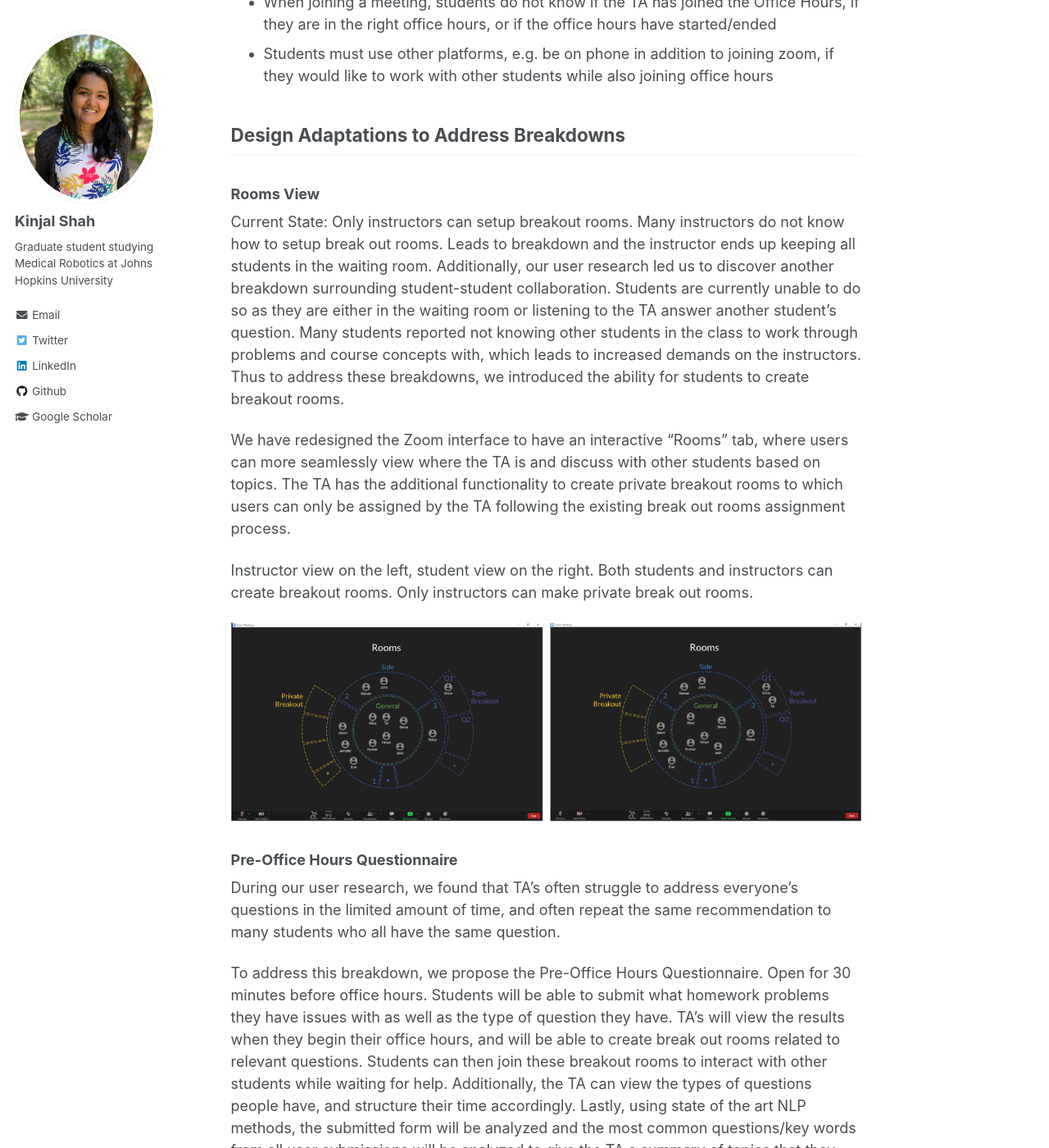
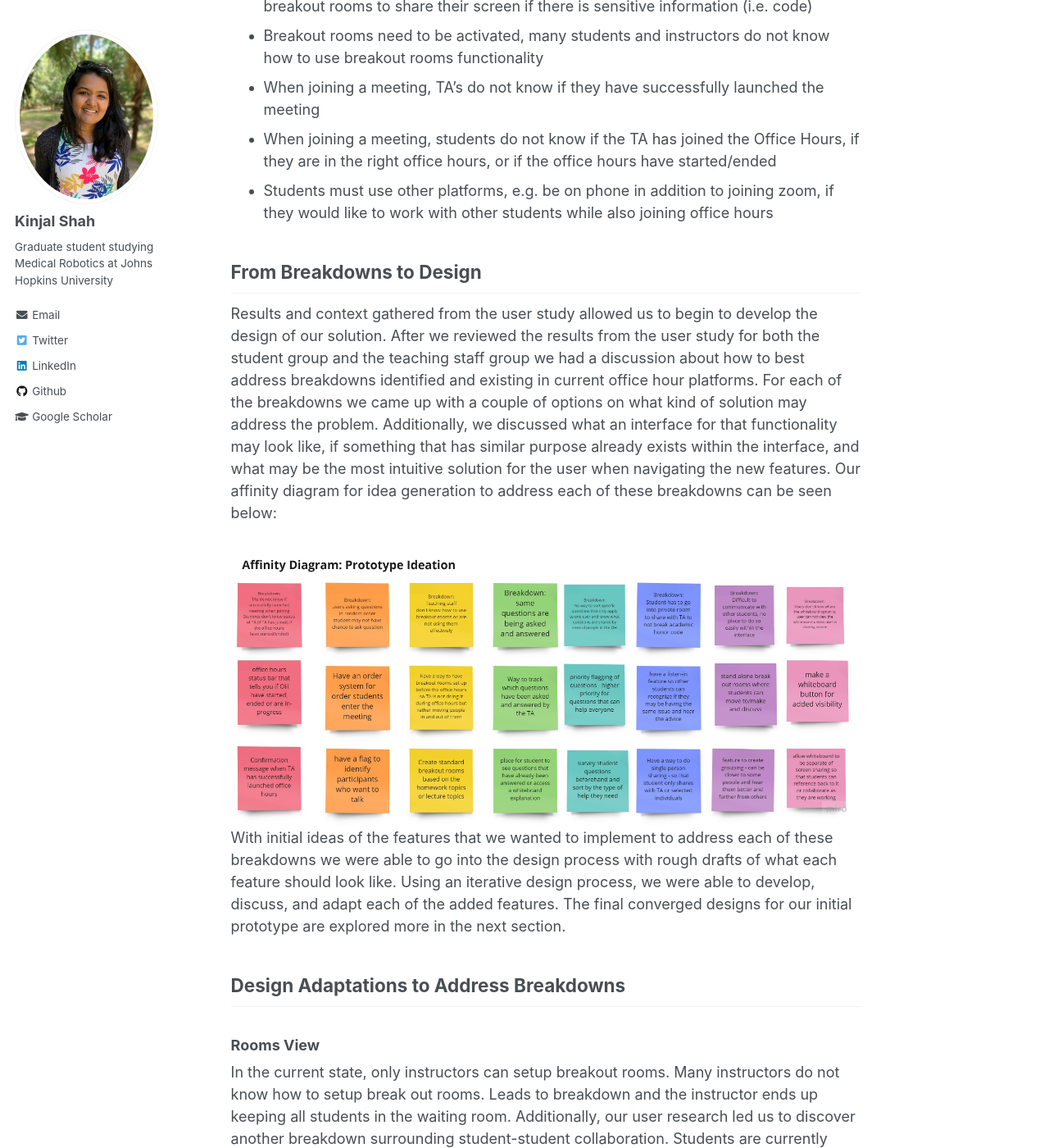
Before and after one commit to kinjmshah/kinjmshah.github.io, a Jekyll site: the page built from _portfolio/HCI_Project1.md, in a window 1280 px wide and 1400 px high, scrolled down 8358 px. Shown: the whole window at 82% size. Built offline with Jekyll 4.4.1, drawn with Linux system fonts in a browser that asks for light colours; some of the changed text lies outside the part shown.

Commit message:
Update HCI_Project1.md

```diff
--- a/_portfolio/HCI_Project1.md
+++ b/_portfolio/HCI_Project1.md
@@ -45,10 +45,9 @@ To understand how to best improve/create our platform for office hours, we first
 ### Target User Demographic
 While Zoom is widely used by many demographics during this COVID-19 era, our primary user demographic are university **students** and **teaching staff (instructors, teaching assistants, course assistants)**. Although as a group we covered both groups of users, we identified the need to perform further research into how this service is currently being used across a wider spectrum. Largely we understood that the experience may be different at different schools, for different courses, for different class size, and for different majors among others. To identify usability problems with current platforms we decided to do a usability study.
 
-### Diary Form Links
+### Diary Form and Result Links
 
 [Student Diary - Form](https://docs.google.com/forms/d/e/1FAIpQLSdBQSXwwy4MeFa6Xqi2hXcXX9tboxZj_UnweTyj3J-ZOMpu9Q/viewform?usp=sf_link)
-
 [Student Diary - Resonses](https://docs.google.com/forms/d/1Wz797YvIhAKNiiO4G_-8z62ym9Xeb5xUJAag6hyi454/edit#responses)
 
 [Instructor/TA Diary - Form](https://forms.gle/UN4nomS1U2A6ggAM6)
@@ -84,13 +83,11 @@ The results from our user study do indicate that there are several breakdowns wi
   <img src='/images/hci/preference_response.png'>
 </div>
 
-These responses, along with the
+These responses, along with the context provided by the remainder of the results in the diary user study indicate many breakdowns occurring, with student users having an especially difficult time navigating the interfaces and get the help they need and expect from office hours.
 
 ### Results: Flow Model
 
 We chose to use a Flow Model to interpret our results from the diary study as the Zoom platform is primarily a communication tool. Therefore, we needed to better understand how communications of different forms happen in order to understand how to best improve the application. For this reason, a flow model was more appropriate for our evaluation than a sequential model.
-
-From the 17 responses received, all students, and almost all TAs believed that in person office hours are much better than online.
 
 <div align="center">
   <img src='/images/hci/flow.png'>
@@ -118,6 +115,10 @@ While the majority of our observations were about communication pathways using Z
   Task 2: Share Screen with Instructor
 </b></div>
 
+<div align="center">
+  <img src='/images/hci/screenshare_SequentialModel.png'>
+</div>
+
 ### Results: Primary Sources of Breakdowns
 - Screen sharing is to an entire room, therefore students need to be put into private breakout rooms to share their screen if there is sensitive information (i.e. code)
 - Breakout rooms need to be activated, many students and instructors do not know how to use breakout rooms functionality
@@ -125,10 +126,20 @@ While the majority of our observations were about communication pathways using Z
 - When joining a meeting, students do not know if the TA has joined the Office Hours, if they are in the right office hours, or if the office hours have started/ended
 - Students must use other platforms, e.g. be on phone in addition to joining zoom, if they would like to work with other students while also joining office hours
 
+## From Breakdowns to Design
+
+Results and context gathered from the user study allowed us to begin to develop the design of our solution. After we reviewed the results from the user study for both the student group and the teaching staff group we had a discussion about how to best address breakdowns identified and existing in current office hour platforms. For each of the breakdowns we came up with a couple of options on what kind of solution may address the problem. Additionally, we discussed what an interface for that functionality may look like, if something that has similar purpose already exists within the interface, and what may be the most intuitive solution for the user when navigating the new features. Our affinity diagram for idea generation to address each of these breakdowns can be seen below:
+
+<div align="center">
+  <img src='/images/hci/ideas_prototype.png'>
+</div>
+
+With initial ideas of the features that we wanted to implement to address each of these breakdowns we were able to go into the design process with rough drafts of what each feature should look like. Using an iterative design process, we were able to develop, discuss, and adapt each of the added features. The final converged designs for our initial prototype are explored more in the next section.
+
 ## Design Adaptations to Address Breakdowns
 
 ### Rooms View
-Current State: Only instructors can setup breakout rooms. Many instructors do not know how to setup break out rooms. Leads to breakdown and the instructor ends up keeping all students in the waiting room. Additionally, our user research led us to discover another breakdown surrounding student-student collaboration. Students are currently unable to do so as they are either in the waiting room or listening to the TA answer another student’s question. Many students reported not knowing other students in the class to work through problems and course concepts with, which leads to increased demands on the instructors. Thus to address these breakdowns, we introduced the ability for students to create breakout rooms.
+In the current state, only instructors can setup breakout rooms. Many instructors do not know how to setup break out rooms. Leads to breakdown and the instructor ends up keeping all students in the waiting room. Additionally, our user research led us to discover another breakdown surrounding student-student collaboration. Students are currently unable to do so as they are either in the waiting room or listening to the TA answer another student’s question. Many students reported not knowing other students in the class to work through problems and course concepts with, which leads to increased demands on the instructors. Thus to address these breakdowns, we introduced the ability for students to create breakout rooms.
 
 We have redesigned the Zoom interface to have an interactive “Rooms” tab, where users can more seamlessly view where the TA is and discuss with other students based on topics. The TA has the additional functionality to create private breakout rooms to which users can only be assigned by the TA following the existing break out rooms assignment process.
 
@@ -210,9 +221,13 @@ Zoom comes with a whiteboard and annotation features. But most users did not kno
   <img src='/images/hci/whiteboard.png'>
 </div>
 
+## Prototype Evaluation
 
+<div align="center">
+  Prototype
+</div>
+<iframe src="https://docs.google.com/presentation/d/e/2PACX-1vS6COgELjBw83IQ8NWevIzHliqX1qoPJ9POlLIXqZ7ePyn4wmrfMRBgPsjPZ0iuO001pl1QJV-3WDfL/embed?start=false&loop=false&delayms=60000" frameborder="0" width="960" height="569" allowfullscreen="true" mozallowfullscreen="true" webkitallowfullscreen="true"></iframe>
 
-## Prototype Evaluation
 ### User Personas
 
 *User 1*
@@ -266,6 +281,16 @@ User 2
 User 3
 </b></div><br>
 <iframe width="560" height="315" src="https://www.youtube.com/embed/78H6idsqfFc" frameborder="0" allow="accelerometer; autoplay; clipboard-write; encrypted-media; gyroscope; picture-in-picture" allowfullscreen></iframe><br>
+
+<div align="center"><b>
+User 4
+</b></div><br>
+<iframe width="560" height="315" src="https://www.youtube.com/embed/--vQNZQ26_k" frameborder="0" allow="accelerometer; autoplay; clipboard-write; encrypted-media; gyroscope; picture-in-picture" allowfullscreen></iframe>
+
+<div align="center"><b>
+User 5
+</b></div><br>
+<iframe width="560" height="315" src="https://www.youtube.com/embed/W7bLKA31UQg" frameborder="0" allow="accelerometer; autoplay; clipboard-write; encrypted-media; gyroscope; picture-in-picture" allowfullscreen></iframe>
 
 ### Prototype Evaluation Tasks
 
@@ -344,9 +369,9 @@ In our initial high-fidelity prototype we addressed the issue of making the whit
   <img src='/images/hci/whiteboard_iteration.png'>
 </div>
 
-### Making the Whiteboard Feature More Prominent
-In our initial high-fidelity prototype we addressed the issue of making the whiteboard feature more visible and useful for collaborative efforts between students and teaching staff by allowing it to stand-alone from the screen-sharing capabilities and making it specific per zoom room. Taking into consideration user feedback that suggests making the whiteboard feature more prominent and visible with other screens, the prototype was changed so that when the whiteboard button is selected from the menu the whiteboard application only opens into a split screen instead of taking up the entire screen. This should allow for additional collaboration as now users may continue referencing a screen or seeing someone’s video feed while also making annotations to or viewing the collaborative room whiteboard.
+### Easier form generation
+In our initial high-fidelity prototype the teaching staff had to use the form set-up page to generate an office hours question form where users are able to submit their questions and other useful pieces of information right before the office hour begins. Users who interacted with the prototype felt that this feature was a great way to collect information on what kinds of questions people have and get a sense of what needs to be addressed at large during the office hours. In addition, the data collected on the forms may also be used by teaching staff to better understand how people are using their office hours and what portion of the course is causing the most difficulty. Although the addition of the form is seen as useful to the users, some user’s did note that it does provide additional work for the teaching staff which is unfavorable. One user mentioned that it would be great if there was a way to integrate with submission platforms like Gradescope. As such, we added an option to import questions and question details on the form from Gradescope. This should be easy enough to integrate if the assignment is set up in Gradescope as Gradescope has the option to separate by question (which is used in tagging questions during submission) and so the assignment should already be separated in a way that is intuitive for processing during office hours.
 
 <div align="center">
-  <img src='/images/hci/whiteboard_iteration.png'>
+  <img src='/images/hci/form_iteration.png'>
 </div>
```
